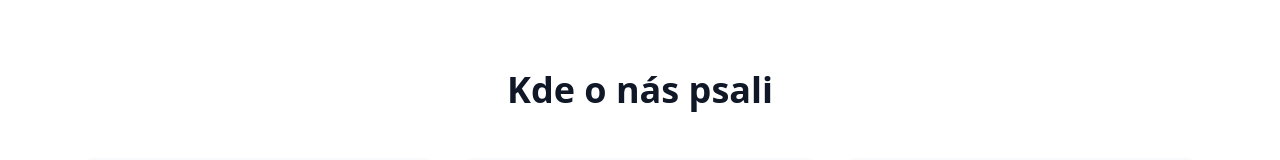
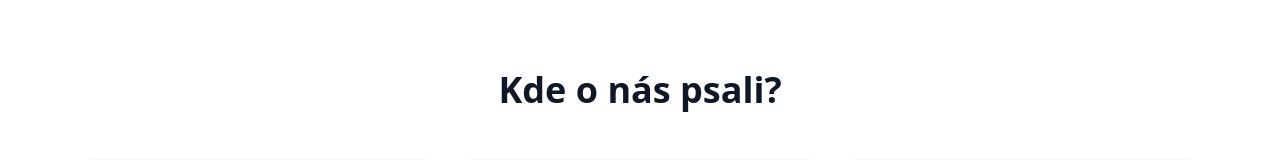
Before and after one commit to Agillis24/senior_taxi, a React (Vite) app: page / in a window 1280 px wide. Shown: the part 696-856 px from the top of the page. Built offline with nearby package versions, Linux system fonts and the light colour scheme.

Commit message:
Update Media.tsx

```diff
--- a/src/components/Media.tsx
+++ b/src/components/Media.tsx
@@ -64,7 +64,7 @@ export function Media() {
       <div className="container mx-auto px-4">
         <div className="text-center mb-12">
           <h2 className="text-3xl md:text-4xl font-bold text-gray-900 mb-4">
-            Kde o nás psali
+            Kde o nás psali?
           </h2>
         </div>
 
```
